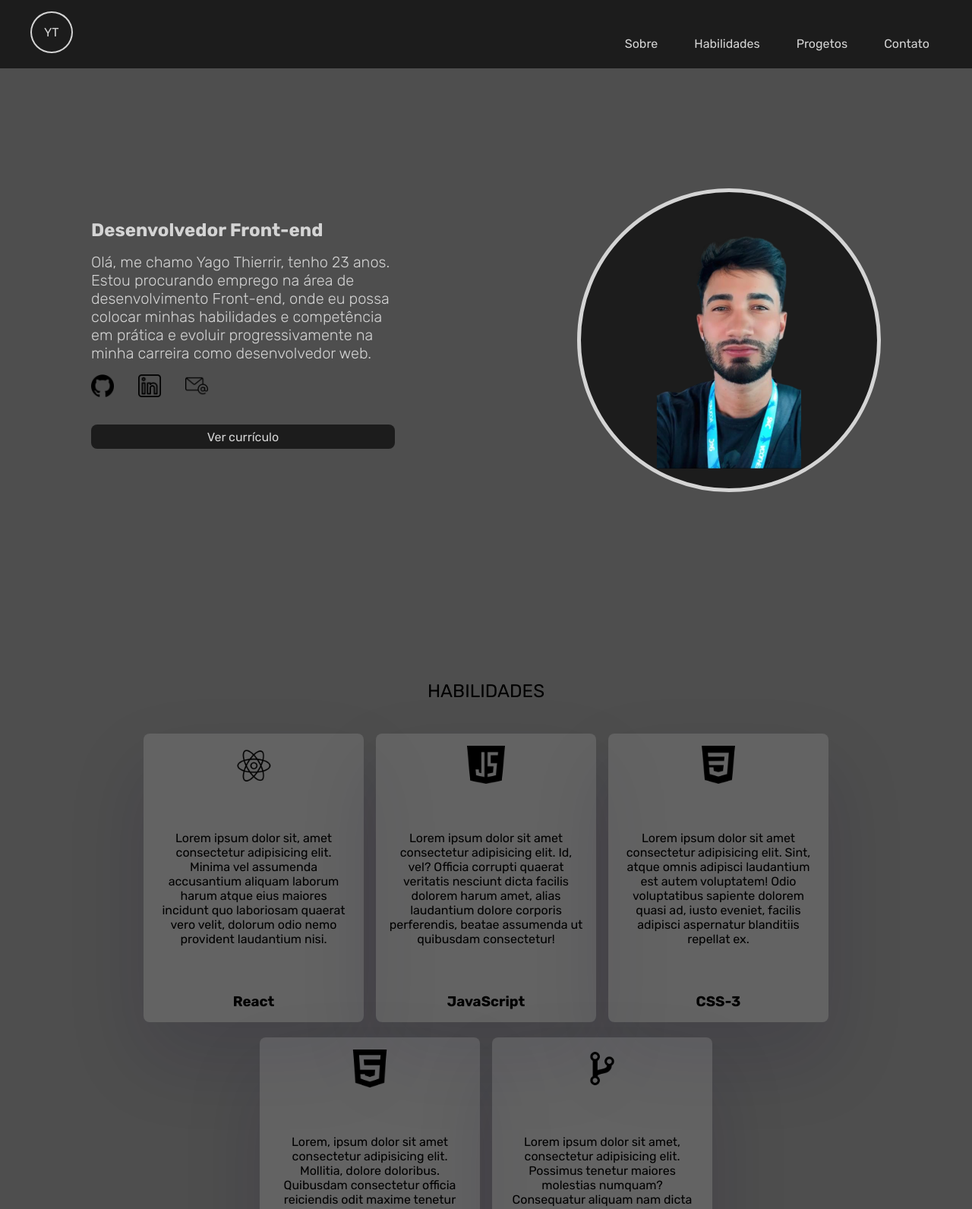
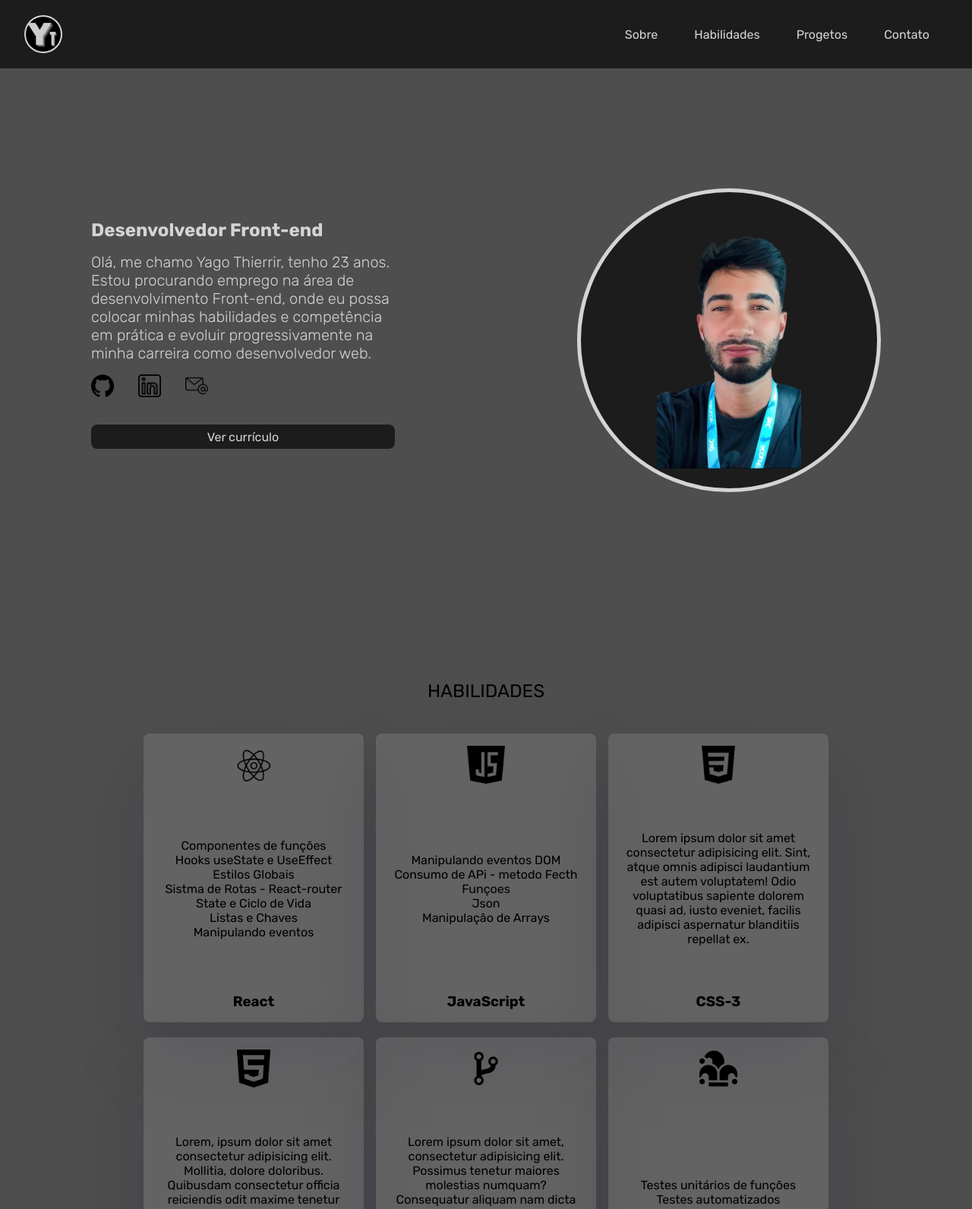
Before and after one commit to Yago14/Meu-Protifolio, a plain HTML site: page index.html in a window 1280 px wide. Shown: the top 1592 px of the page at 76% size. Drawn offline with nearby package versions, Linux system fonts and the light colour scheme.

Commit message:
Adicionando logo-tipo no site

```diff
--- a/index.html
+++ b/index.html
@@ -4,6 +4,7 @@
 <head>
     <meta charset="UTF-8">
     <meta name="viewport" content="width=device-width, initial-scale=1.0">
+    <link rel="shortcut icon" href="src/assets/icon/LOGO.png" type="image/x-icon">
     <link rel="stylesheet" href="src/Estilos/Reset.css">
     <link rel="stylesheet" href="src/Estilos/Estilos.css">
     <link rel="stylesheet" href="src/Estilos/variaveis.css">
@@ -16,9 +17,10 @@
 
 <body>
     <header>
-        <a href="#">
-            <h1>YT</h1>
-        </a>
+
+        <a class="logo" href="#"></a>
+
+
         <nav class="navBar">
             <ul>
                 <li><a href="#">Sobre</a></li>
@@ -68,16 +70,29 @@
 
         <div class="card">
             <img src="src/assets/icon/biblioteca.png" alt="icon-React">
-            <p>Lorem ipsum dolor sit, amet consectetur adipisicing elit. Minima vel assumenda accusantium aliquam
-                laborum harum atque eius maiores incidunt quo laboriosam quaerat vero velit, dolorum odio nemo provident
-                laudantium nisi.</p>
+
+            <ul>
+                <li>Componentes de funções</li>
+                <li>Hooks useState e UseEffect</li>
+                <li>Estilos Globais</li>
+                <li>Sistma de Rotas - React-router</li>
+                <li>State e Ciclo de Vida</li>
+                <li>Listas e Chaves</li>
+                <li>Manipulando eventos</li>
+            </ul>
             <h3>React</h3>
         </div>
         <div class="card">
             <img src="src/assets/icon/script-java.png" alt="">
-            <p>Lorem ipsum dolor sit amet consectetur adipisicing elit. Id, vel? Officia corrupti quaerat veritatis
-                nesciunt dicta facilis dolorem harum amet, alias laudantium dolore corporis perferendis, beatae
-                assumenda ut quibusdam consectetur!</p>
+                <ul>
+                    <li>Manipulando eventos DOM</li>
+                    <li>Consumo de APi - metodo Fecth</li>
+                    <li>Funçoes</li>
+                    <li>Json</li>
+                    <li>Manipulação de Arrays </li>
+                    <li></li>
+                    <li></li>
+                </ul>
             <h3>JavaScript</h3>
         </div>
         <div class="card">
@@ -100,6 +115,16 @@
                 Consequatur aliquam nam dicta explicabo repellendus facilis enim debitis libero doloremque temporibus
                 impedit</p>
             <h3>Git</h3>
+        </div>
+        <div class="card">
+            <img src="src/assets/icon/jest.png" alt="">
+            <ul>
+                <li> Testes unitários de funções</li>
+                <li> Testes automatizados </li>
+            </ul>
+
+
+            <h3>Jest</h3>
         </div>
     </section>
 
--- a/src/Estilos/Estilos.css
+++ b/src/Estilos/Estilos.css
@@ -15,16 +15,19 @@ header {
 
 }
 
-header h1 {
+header .logo {
     position: absolute;
     color: var(--cor-fonte);
-
-    font-weight: 400;
+    background-image: url("../assets/icon/LOGO.png");
+    background-position: center;
+    background-size: contain;
+    background-repeat: no-repeat;
     border-radius: 100%;
-    padding: 1rem;
     border: solid 2px var(--cor-fonte);
-    font-size: medium;
     bottom: 20px;
+    height: 50px;
+    width: 50px;
+    z-index: 1;
 
 }
 
@@ -238,7 +241,7 @@ header a:hover {
     text-align: center;
     text-transform: uppercase;
     font-weight: 600;
-    color: var(--cor-escura);
+    color: var(--cor-fonte);
 }
 
 .projetos .card p {
@@ -393,6 +396,7 @@ header a:hover {
     justify-content: center;
     height: 36px;
     gap: 1rem;
+    color: var(--cor-fonte);
 
 }
 
--- a/src/Estilos/Reset.css
+++ b/src/Estilos/Reset.css
@@ -14,7 +14,7 @@ bady,html{
     gap: 2rem;
     height: 100vh;
     width: 100vw;
-    overflow: hidden;
+
 
 }
 
--- a/src/Estilos/Responsivo.css
+++ b/src/Estilos/Responsivo.css
@@ -26,24 +26,17 @@
     h2 {
         margin: 0 0 2rem 0;
     }
-
-
 }
-
 @media (min-width:700px) {
     .navBarMobile {
         display: none;
     }
 }
-
-
-
-@media (max-width:688px) {
+@media (max-width:980px) {
 
     .sobre .biografia {
         height: 300px;
         width: 200px;
-
     }
     .sobre .banner {
         align-items: center;
@@ -76,16 +69,14 @@
         width: 150px;
         height: 230px;
     }
-
     .projetos .card h3{
         font-size: 12px;
-
     }
     .projetos .card p{
-        font-size: 10px;
+        font-size: 8px;
         height: 150px;
         width: 150px;
-
+        letter-spacing: 0;
     }
     .projetos .card img{
         height: 90px;
@@ -101,28 +92,22 @@
     .contato .form input{
         width: 360px;
     }
-
-
-
 }
 @media (max-width:414px){
     .sobre{
         gap: 2px;
     }
-
     .sobre .biografia h1{
        font-size: medium;
        margin: 0.7rem 0 0 0;
     }
     .sobre .biografia p{
         font-size: small;
-
     }
     .sobre .banner{
         align-items: start;
         justify-content: start;
     }
-
     .habilidades{
         height: 1300px;
     }
```
Also changed, not shown: src/assets/icon/LOGO.png (added), src/assets/icon/jest.png (added).
